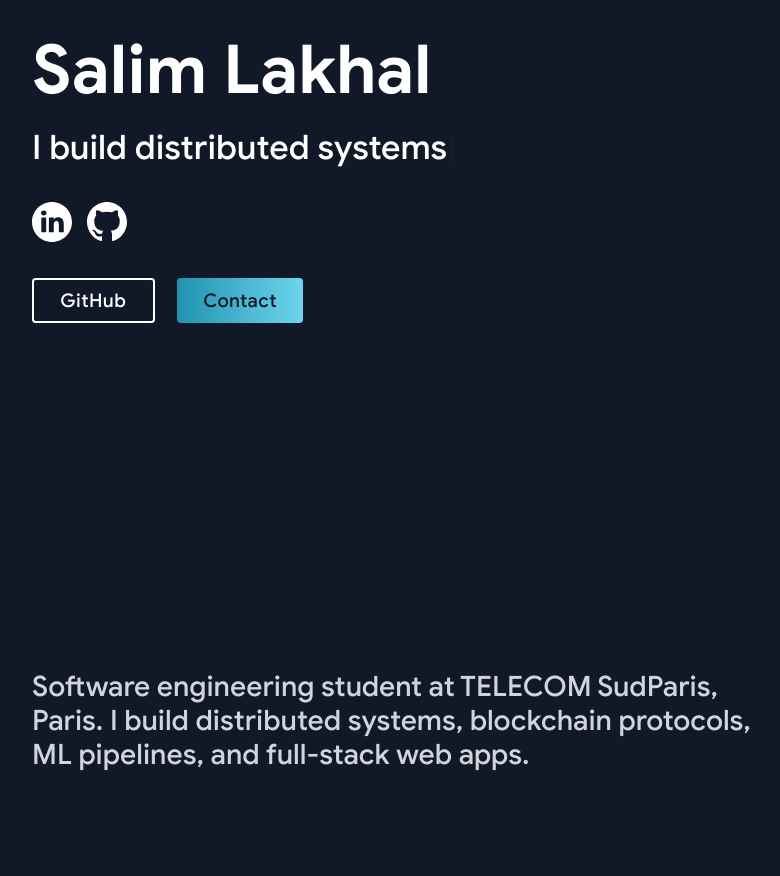
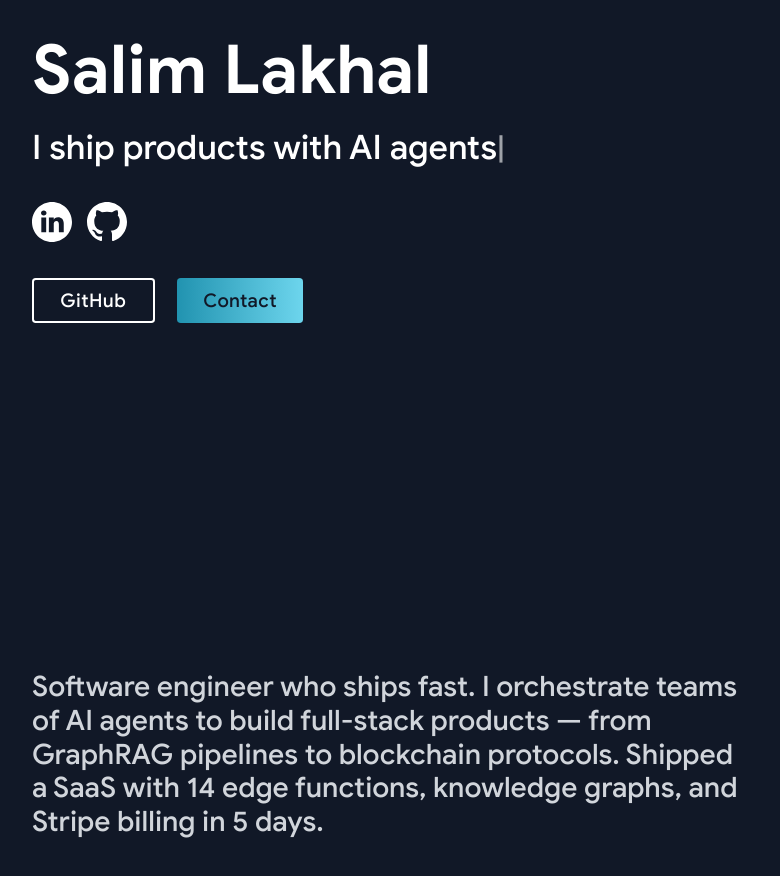
Before and after one commit to salim-lakhal/Portfolio, a Next.js app: page / in a window 1280 px wide. Shown: the part 220-1096 px from the top of the page, without its empty margins (43-823 px from the left). Built offline with nearby package versions, Linux system fonts and the light colour scheme.

Commit message:
showcase meridiane and agentic AI capabilities

```diff
--- a/components/home/about.tsx
+++ b/components/home/about.tsx
@@ -35,8 +35,9 @@ const AboutSection = () => {
       ref={targetSection}
     >
       <p className="text-2xl md:text-3xl font-medium text-gray-300 max-w-3xl leading-relaxed">
-        Software engineering student at TELECOM SudParis, Paris.{" "}
-        I build distributed systems, blockchain protocols, ML pipelines, and full-stack web apps.
+        Software engineer who ships fast. I orchestrate teams of AI agents to build
+        full-stack products — from GraphRAG pipelines to blockchain protocols.
+        Shipped a SaaS with 14 edge functions, knowledge graphs, and Stripe billing in 5 days.
       </p>
     </section>
   );
--- a/constants.ts
+++ b/constants.ts
@@ -25,10 +25,10 @@ export const MENULINKS = [
 ];
 
 export const TYPED_STRINGS = [
+  "I ship products with AI agents",
   "I build distributed systems",
   "I design blockchain protocols",
-  "I develop full-stack web apps",
-  "I engineer ML pipelines",
+  "I orchestrate agentic workflows",
 ];
 
 export const EMAIL = "salim.lakhal@telecom-sudparis.eu";
@@ -53,10 +53,10 @@ export const PROJECTS: IProject[] = [
     name: "Meridiane",
     image: "/projects/meridiane.svg",
     blurImage: "/projects/blur/meridiane-blur.svg",
-    description: "AI assistant for international students in France — knowledge graph, RAG, Stripe billing. Live at meridiane.fr",
+    description: "Full SaaS shipped in 5 days — GraphRAG knowledge graph, Vision AI doc verification, Stripe billing. Live at meridiane.fr",
     gradient: ["#1a365d", "#2b6cb0"],
     url: "https://meridiane.fr",
-    tech: ["react", "typescript", "javascript"],
+    tech: ["react", "typescript", "python"],
   },
   {
     name: "ZKP Decentralized Storage",
@@ -159,10 +159,10 @@ export const TIMELINE: Array<TimelineNodeV2> = [
   },
   {
     type: NodeTypes.CHECKPOINT,
-    title: "Meridiane — Founder & Developer (2025 – Present)",
+    title: "Meridiane — Founder & Solo Builder (2025 – Present)",
     size: ItemSize.SMALL,
     subtitle:
-      "Built and launched meridiane.fr — an AI-powered platform helping international students navigate French admin (visa, CAF, Ameli). Knowledge graph for procedure mapping, RAG pipeline for document Q&A, Stripe billing, i18n. React, Supabase, deployed with real users.",
+      "Shipped a full SaaS in 5 days by orchestrating 20+ specialized AI agents via Claude Code. GraphRAG knowledge graph (249 docs, LightRAG, Qdrant), Vision AI document verification (Pixtral), Mistral Small chat pipeline, Stripe subscriptions, 14 Supabase edge functions, i18n, Shannon AI pentesting. React + TypeScript, 26 custom hooks, 40+ components. Live at meridiane.fr with paying users.",
     shouldDrawLine: true,
     alignment: Branch.LEFT,
   },
```
